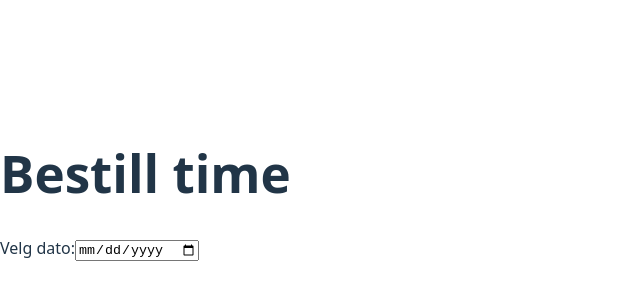
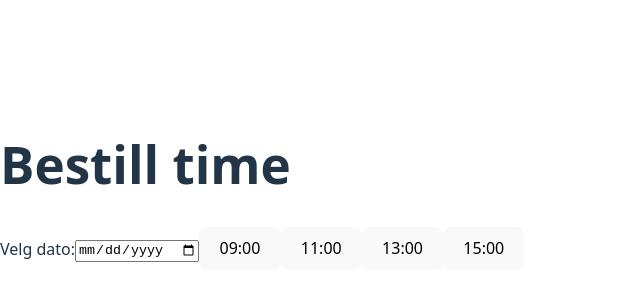
Before and after one commit to showzky/booking-page, a React (Vite) app in the folder booking-page/: page / in a window 1280 px wide. Shown: the part 214-514 px from the top of the page, without its empty margins (0-640 px from the left). Built offline with nearby package versions, Linux system fonts and the light colour scheme.

Commit message:
added time buttons

```diff
--- a/booking-page/src/App.tsx
+++ b/booking-page/src/App.tsx
@@ -2,12 +2,16 @@ import styles from './App.module.css';
 import { useState } from 'react';
 function App() {
   const [dato, setDato] = useState('');
+  const availableTimes = ["09:00", "11:00", "13:00", "15:00"];
   return (
     <div className={styles.App}>
       <h1>Bestill time</h1>
 
       <label>Velg dato:</label>
       <input type="date" value={dato} onChange={(e) => setDato(e.target.value)}/>
+      {availableTimes.map((time) =>
+        <button key="time" className="styles.timeButton">{time}</button>
+      )}
     </div>
   )
 }
```
